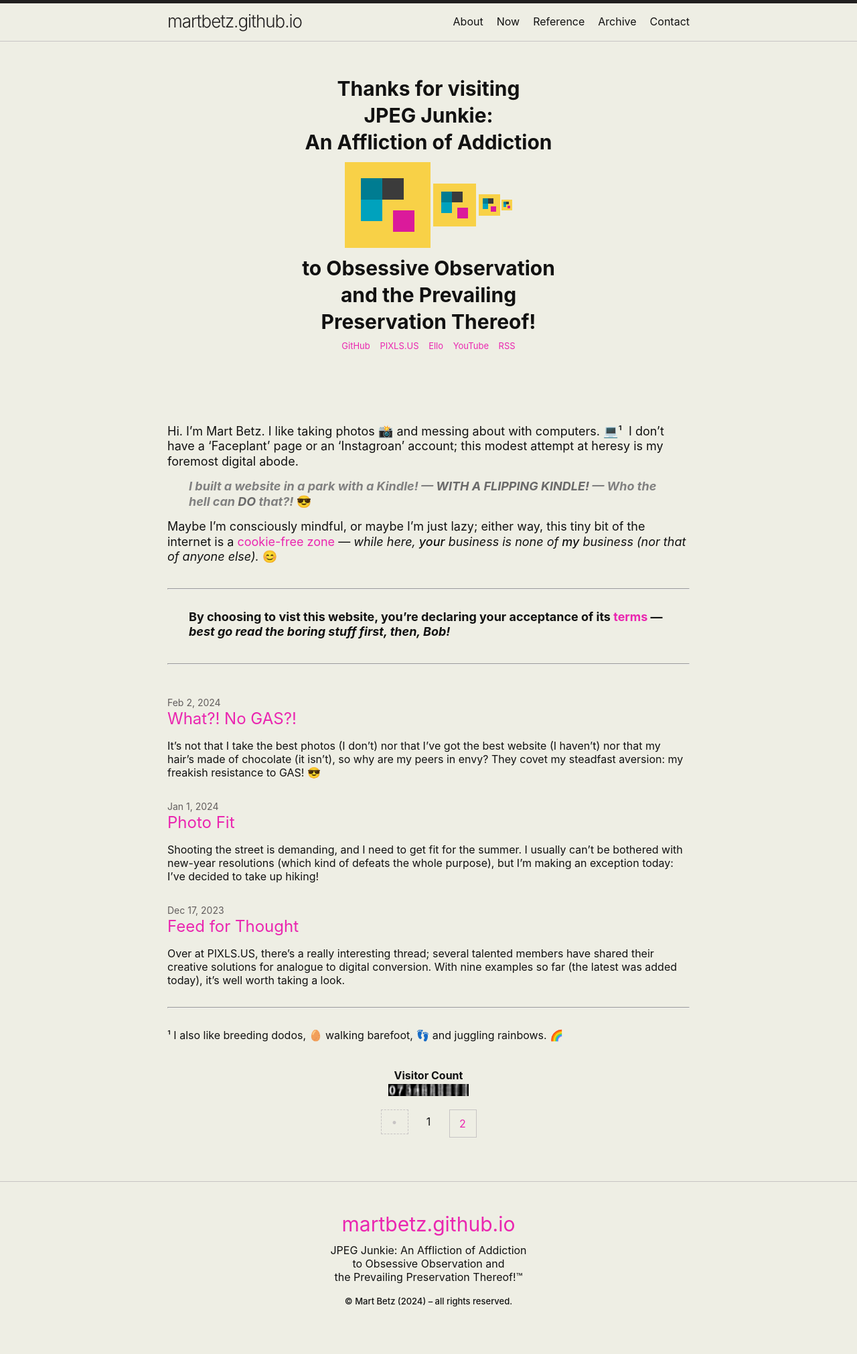
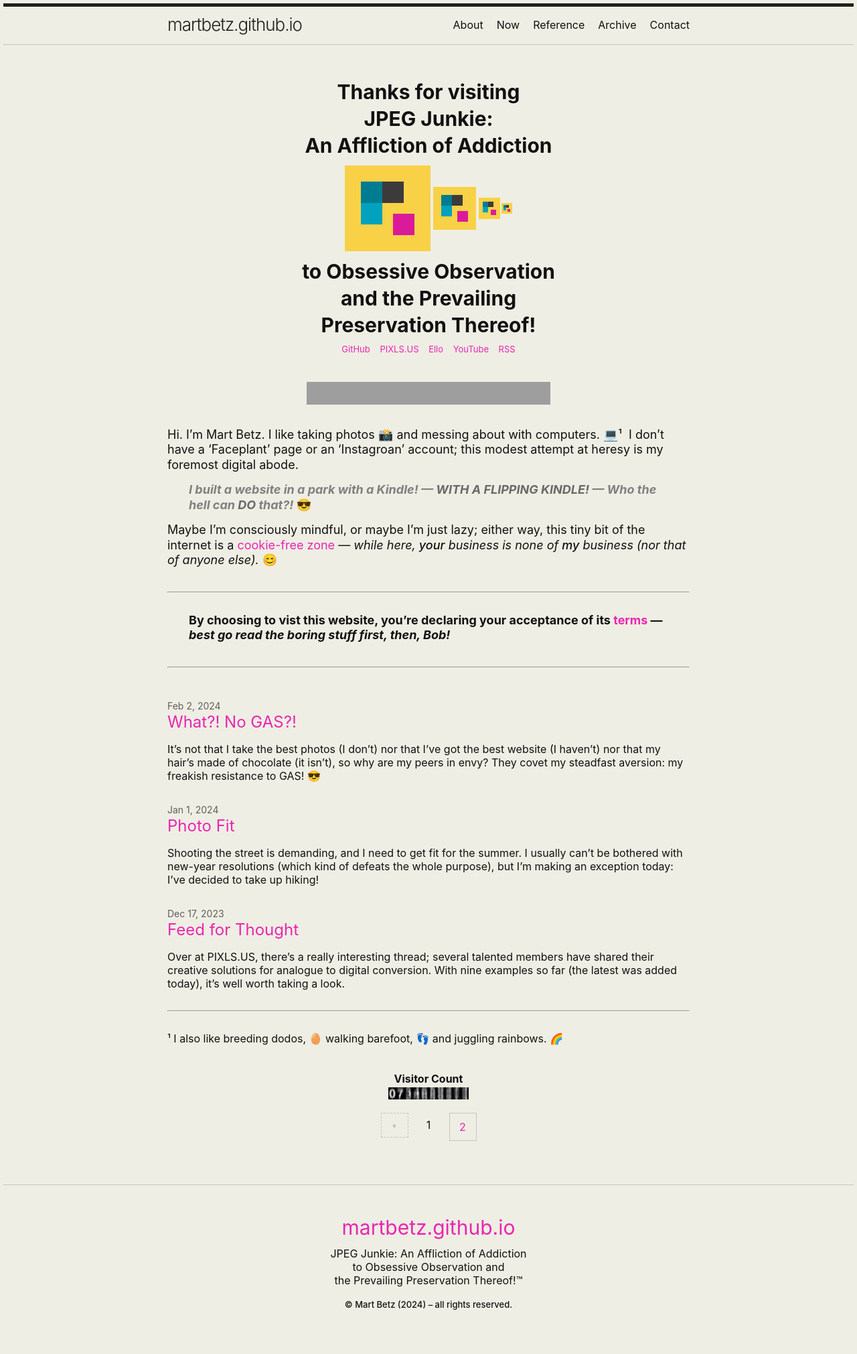
Before and after one commit to martbetz/martbetz.github.io, a Jekyll site: the page built from index.html, in a window 1280 px wide. Shown: the whole page at 67% size. Built offline with Jekyll 4.4.1, drawn with Linux system fonts in a browser that asks for light colours; the list of posts is cut into pages by our own code; grey boxes are pictures that could not be loaded.

Commit message:
Update _layout.scss

```diff
--- a/_sass/minima/_layout.scss
+++ b/_sass/minima/_layout.scss
@@ -1,6 +1,11 @@
 /**
  * Site header
  */
+
+body{
+    padding: 5px;
+}
+
 .site-header {
   border-top: 5px solid $border-color-03;
   border-bottom: 1px solid $border-color-01;
```
